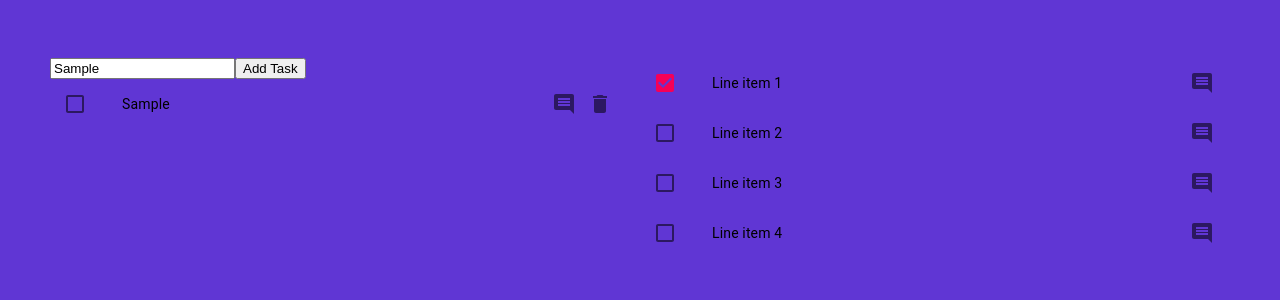
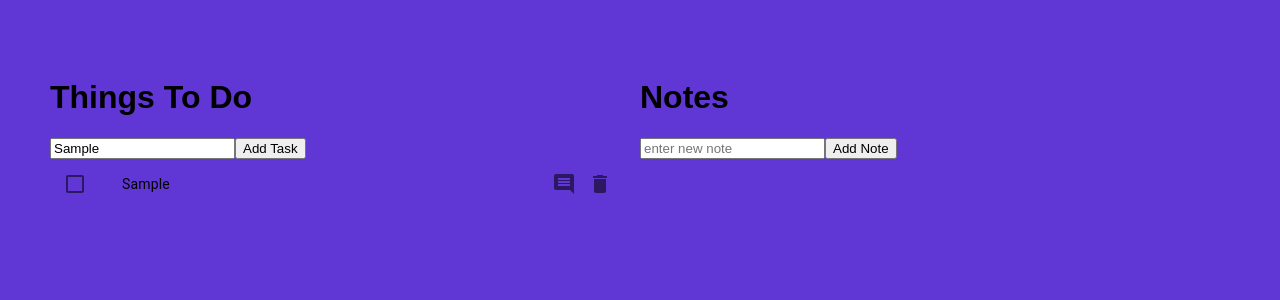
Before and after one commit to kslewis19/ToDoApp, a React (Create React App) app: page / in a window 1280 px wide. Both pictures are taken after typing "Sample" into the empty fields and a click on the button "Add Task". Shown: the top 300 px of the page. Built offline with nearby package versions, Linux system fonts and the light colour scheme.

Commit message:
made edit button(none functional) and separated components from app.js

```diff
--- a/src/App.js
+++ b/src/App.js
@@ -1,6 +1,7 @@
 import logo from './logo.svg';
 import './App.css';
 import React, { useState } from "react"
+import TodoListItem from './TodoListItem'
 import Button from '@material-ui/core/Button';
 import ButtonGroup from '@material-ui/core/Button';
 import { makeStyles } from '@material-ui/core/styles';
@@ -18,7 +19,7 @@ import { SignalCellularNullOutlined } from '@material-ui/icons';
 
 function App() {
   const [tasks, setTasks] = useState([{}])
-
+  const [notes, setNotes] = useState([{}])
   const [checked, setChecked] = React.useState([0]);
 
 
@@ -32,6 +33,18 @@ function App() {
 
 
   }
+  const handleSubmitNote = (event) => {
+    event.preventDefault()
+    console.log(event.target.value)
+    setNotes(notes.concat({
+      id: Math.floor(Math.random()*10000),
+      text: event.target.value.value,
+      isEditing: false
+    }))
+
+
+  }
+
 
   const handleToggle = (value) => () => {
     const currentIndex = checked.indexOf(value);
@@ -46,6 +59,14 @@ function App() {
     setChecked(newChecked);
   };
 
+  const handleEdit = (value) => () => {
+    const currentIndex = tasks.indexOf(value);
+    const newTasks = [...tasks];
+      console.log(newTasks[currentIndex])
+    newTasks[currentIndex].isEditing=!newTasks[currentIndex].isEditing
+    console.log(newTasks[currentIndex])
+    setTasks(newTasks);
+  };
 
   return (
     <div className="app">
@@ -53,7 +74,7 @@ function App() {
 
       <List className="todolist">
 
-
+      <h1>Things To Do</h1>
         <form method="post" onSubmit={handleSubmit}>
           <input name='value' placeholder="enter new task">
           </input>
@@ -72,47 +93,28 @@ function App() {
 
 
           return (
-            <ListItem key={value.id} role={undefined} dense button onClick={handleToggle(value)}>
-              <ListItemIcon>
-                <Checkbox
-                  edge="start"
-                  checked={checked.indexOf(value) !== -1}
-                  tabIndex={-1}
-                  disableRipple
-                  inputProps={{ 'aria-labelledby': labelId }}
-                />
-              </ListItemIcon>
-              <ListItemText id={labelId} primary={`${value.text}`} />
-              <ListItemSecondaryAction>
-                <IconButton edge="end" aria-label="comments">
-                <CommentIcon />
-                </IconButton>
-                <IconButton edge="center" aria-label="comments">
+            <TodoListItem value={value} handleToggle={handleToggle} lableId= {labelId} checked= {checked} handleEdit= {handleEdit}/>
+          );
 
-                  <DeleteIcon />
-                </IconButton>
-              </ListItemSecondaryAction>
-
-            </ListItem>
-          );
         })}
       </List>
       <List className="noteslist">
-      {[0, 1, 2, 3].map((value) => {
+      <h1>Notes</h1>
+      <form method="post" onSubmit={handleSubmitNote}>
+          <input name='value' placeholder="enter new note">
+          </input>
+          <button type="submit">Add Note</button>
+        </form>
+
+      {notes.map((value) => {
+         if(value.id==null){
+          return(null)
+        }
+
         const labelId = `checkbox-list-label-${value}`;
-
         return (
-          <ListItem key={value} role={undefined} dense button onClick={handleToggle(value)}>
-            <ListItemIcon>
-              <Checkbox
-                edge="start"
-                checked={checked.indexOf(value) !== -1}
-                tabIndex={-1}
-                disableRipple
-                inputProps={{ 'aria-labelledby': labelId }}
-              />
-            </ListItemIcon>
-            <ListItemText id={labelId} primary={`Line item ${value + 1}`} />
+          <ListItem key={value.id} role={undefined} >
+            <ListItemText id={labelId} primary={`${value.text}`} />
             <ListItemSecondaryAction>
               <IconButton edge="end" aria-label="comments">
                 <CommentIcon />
--- /dev/null
+++ b/src/TodoListItem.js
@@ -0,0 +1,49 @@
+import logo from './logo.svg';
+import './App.css';
+import React, { useState } from "react"
+import Button from '@material-ui/core/Button';
+import ButtonGroup from '@material-ui/core/Button';
+import { makeStyles } from '@material-ui/core/styles';
+import List from '@material-ui/core/List';
+import ListItem from '@material-ui/core/ListItem';
+import ListItemIcon from '@material-ui/core/ListItemIcon';
+import ListItemSecondaryAction from '@material-ui/core/ListItemSecondaryAction';
+import ListItemText from '@material-ui/core/ListItemText';
+import Checkbox from '@material-ui/core/Checkbox';
+import IconButton from '@material-ui/core/IconButton';
+import CommentIcon from '@material-ui/icons/Comment';
+import DeleteIcon from '@material-ui/icons/Delete';
+import { SignalCellularNullOutlined } from '@material-ui/icons';
+
+function TodoListItem (props) {
+
+   var noEdit= <ListItemText id={props.labelId} primary={`${props.value.text}`} />
+   var edit= <div> put text book here</div>
+    return(
+      <ListItem key={props.value.id} role={undefined} dense button onClick={props.handleToggle(props.value)}>
+      <ListItemIcon>
+        <Checkbox
+          edge="start"
+          checked={props.checked.indexOf(props.value) !== -1}
+          tabIndex={-1}
+          disableRipple
+          inputProps={{ 'aria-labelledby': props.labelId }}
+        />
+      </ListItemIcon>
+      {props.value.isEditing? edit: noEdit}
+      <ListItemSecondaryAction>
+        <IconButton edge="end" aria-label="comments" onClick={props.handleEdit(props.value)}>
+        <CommentIcon />
+        </IconButton>
+        <IconButton edge="center" aria-label="comments">
+
+          <DeleteIcon />
+        </IconButton>
+      </ListItemSecondaryAction>
+
+    </ListItem>
+
+    )
+  }
+
+export default TodoListItem;
```
Also changed, not shown: src/TodoListItems.js (deleted), 1 other file (tests, documents, lock files or other folders).
